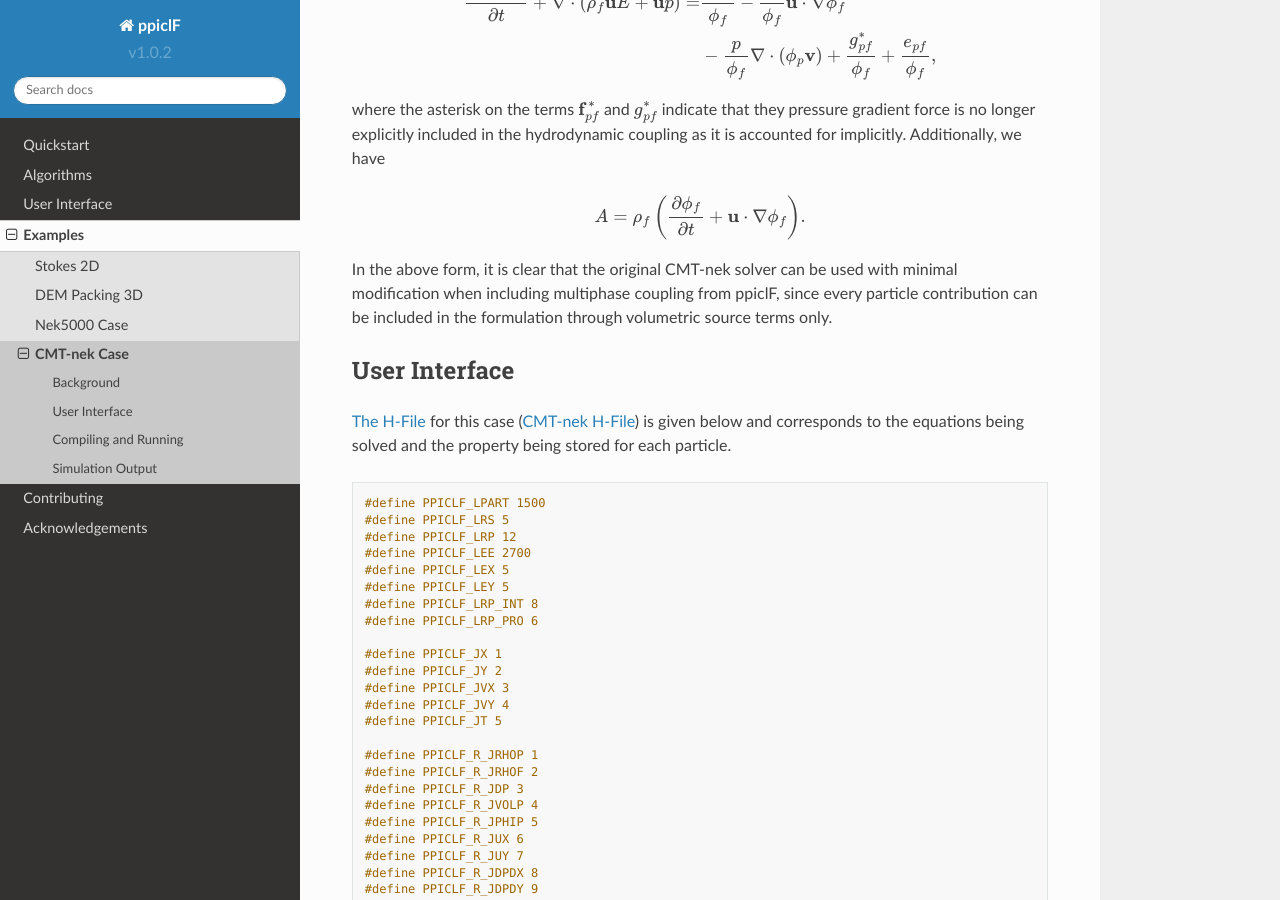
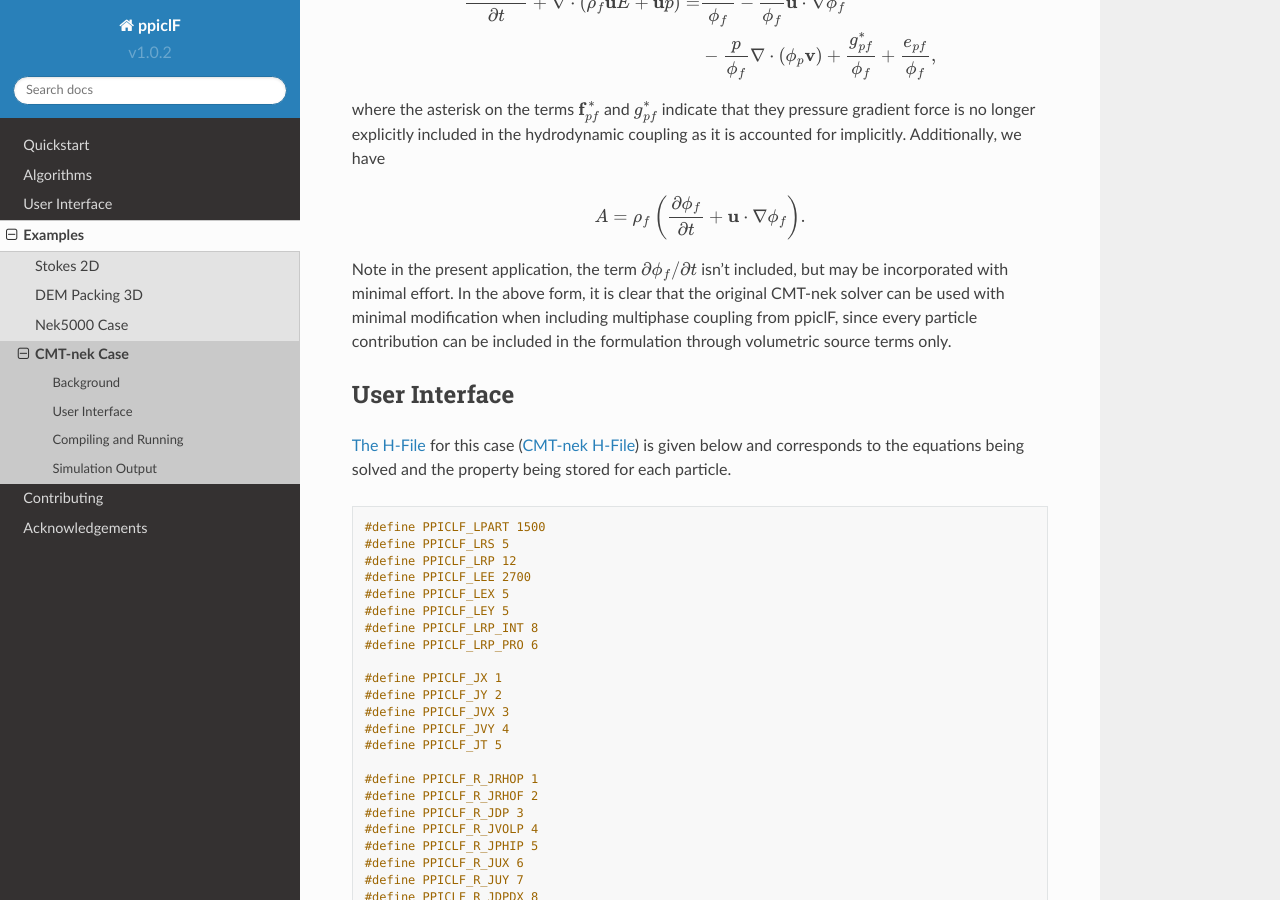
Before and after one commit to YunchaoYang/ppiclF-doc, a Sphinx documentation site: the page built from source/examples/CMT-nek.rst, in a window 1280 px wide and 900 px high, scrolled down 2577 px. Built offline with Sphinx 7.4.7 and the Read the Docs theme 2.0.0, drawn with Linux system fonts in a browser that asks for light colours.

Commit message:
Small update

```diff
--- a/source/examples/CMT-nek.rst
+++ b/source/examples/CMT-nek.rst
@@ -74,7 +74,7 @@ where the asterisk on the terms :math:`\mathbf{f}_{pf}^*` and :math:`g_{pf}^*` i
 .. math::
    A = \rho_f \left( \dfrac{\partial \phi_f}{\partial t} + \mathbf{u} \cdot \nabla \phi_f \right).
 
-In the above form, it is clear that the original CMT-nek solver can be used with minimal modification when including multiphase coupling from ppiclF, since every particle contribution can be included in the formulation through volumetric source terms only.
+Note in the present application, the term :math:`\partial \phi_f/\partial t` isn't included, but may be incorporated with minimal effort. In the above form, it is clear that the original CMT-nek solver can be used with minimal modification when including multiphase coupling from ppiclF, since every particle contribution can be included in the formulation through volumetric source terms only.
 
 User Interface
 ^^^^^^^^^^^^^^
@@ -116,7 +116,6 @@ User Interface
    #define PPICLF_P_JPHIPU 4
    #define PPICLF_P_JPHIPV 5
    #define PPICLF_P_JE 6
-
 
 The first block of lines denote the pre-defined directives. These directives are the maximum number of particles per processor, the number of equations, the number of properties, the sizes of the overlap mesh, the number of interpolated fields, and the number of projected fields.
 
```
